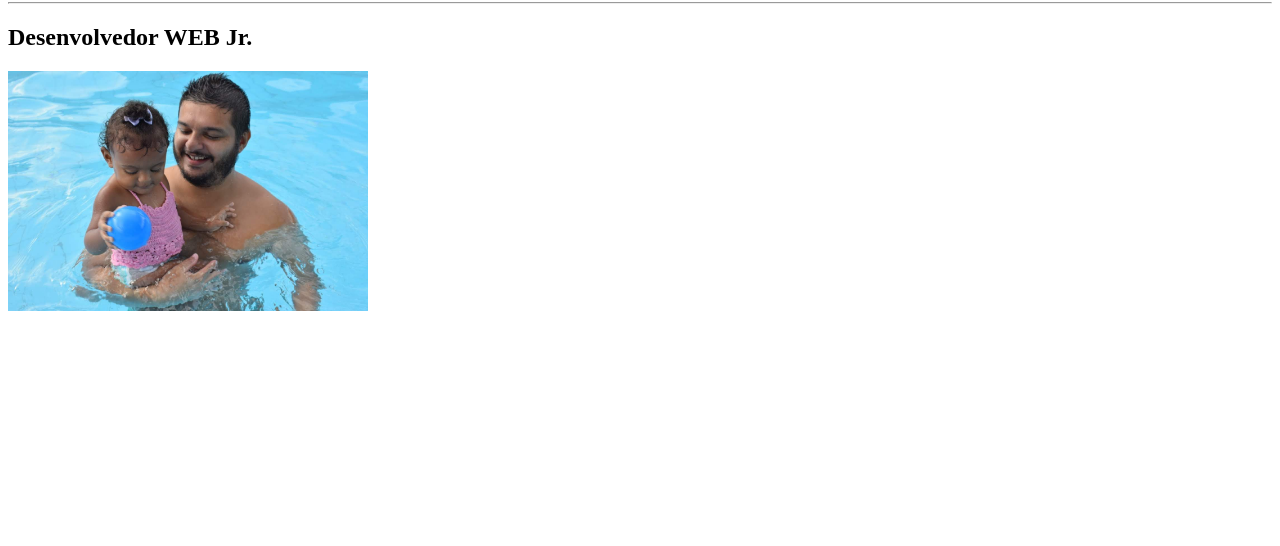
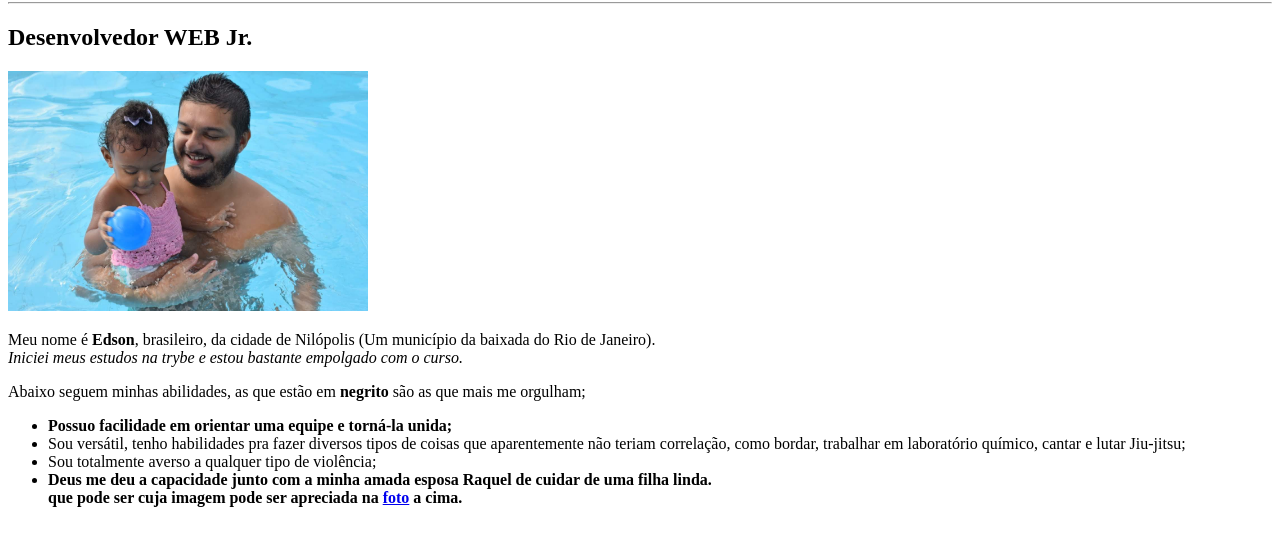
Before and after one commit to araujobarros/Portif-lio, a plain HTML site: page index.html in a window 1280 px wide. Shown: the part 78-624 px from the top of the page. Drawn offline with Linux system fonts and the light colour scheme.

Commit message:
Edição - index.html - Descrição, Destaques, Lista

```diff
--- a/index.html
+++ b/index.html
@@ -12,5 +12,18 @@
 
     <img id="foto" src="Edson_Helena_piscina.jpg" height="240" width="360" alt="Foto com minha filha linda segurando uma bola, dentro de uma piscina azul"/> <br />
 
+    <p id="Ap">Meu nome é <strong>Edson</strong>, brasileiro, da cidade de Nilópolis (Um município da baixada do Rio de Janeiro).<br>
+	<em>Iniciei meus estudos na trybe e estou bastante empolgado com o curso.</em> </p>
+    <p id="Ab">Abaixo seguem minhas abilidades, as que estão em <strong>negrito</strong> são as que mais me orgulham; </p>
+
+    <ul>
+        <li><strong>Possuo facilidade em orientar uma equipe e torná-la unida;</strong></li>
+        <li>Sou versátil, tenho habilidades pra fazer diversos tipos de coisas
+            que aparentemente não teriam correlação, como bordar, trabalhar em
+            laboratório químico, cantar e lutar Jiu-jitsu;</li>
+        <li>Sou totalmente averso a qualquer tipo de violência;</li>
+        <li><strong>Deus me deu a capacidade junto com a minha amada esposa Raquel de cuidar de uma filha linda.<br>
+        que pode ser cuja imagem pode ser apreciada na <a href="#foto">foto</a> a cima.</strong></li>
+    </ul>
 </body>
 </html>
```
